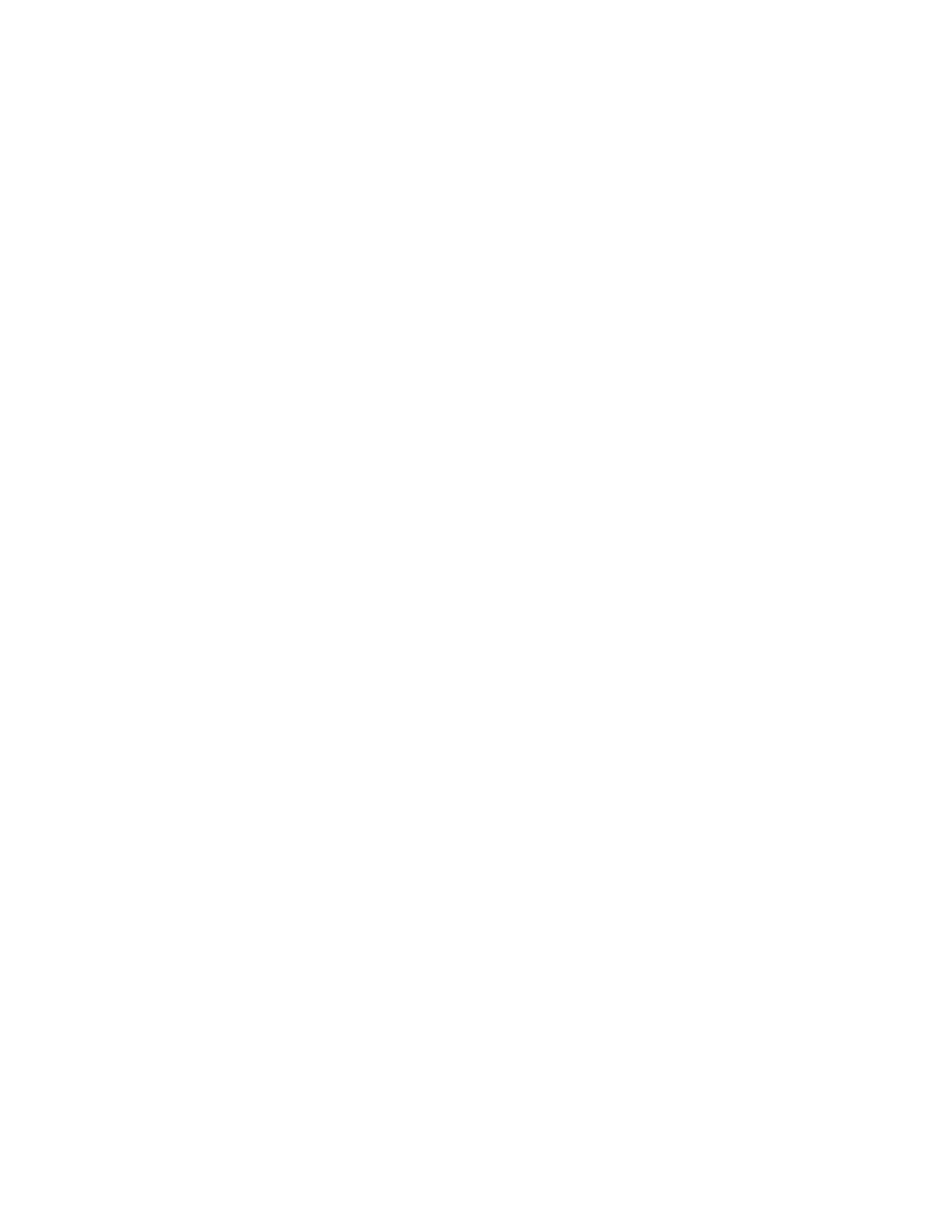
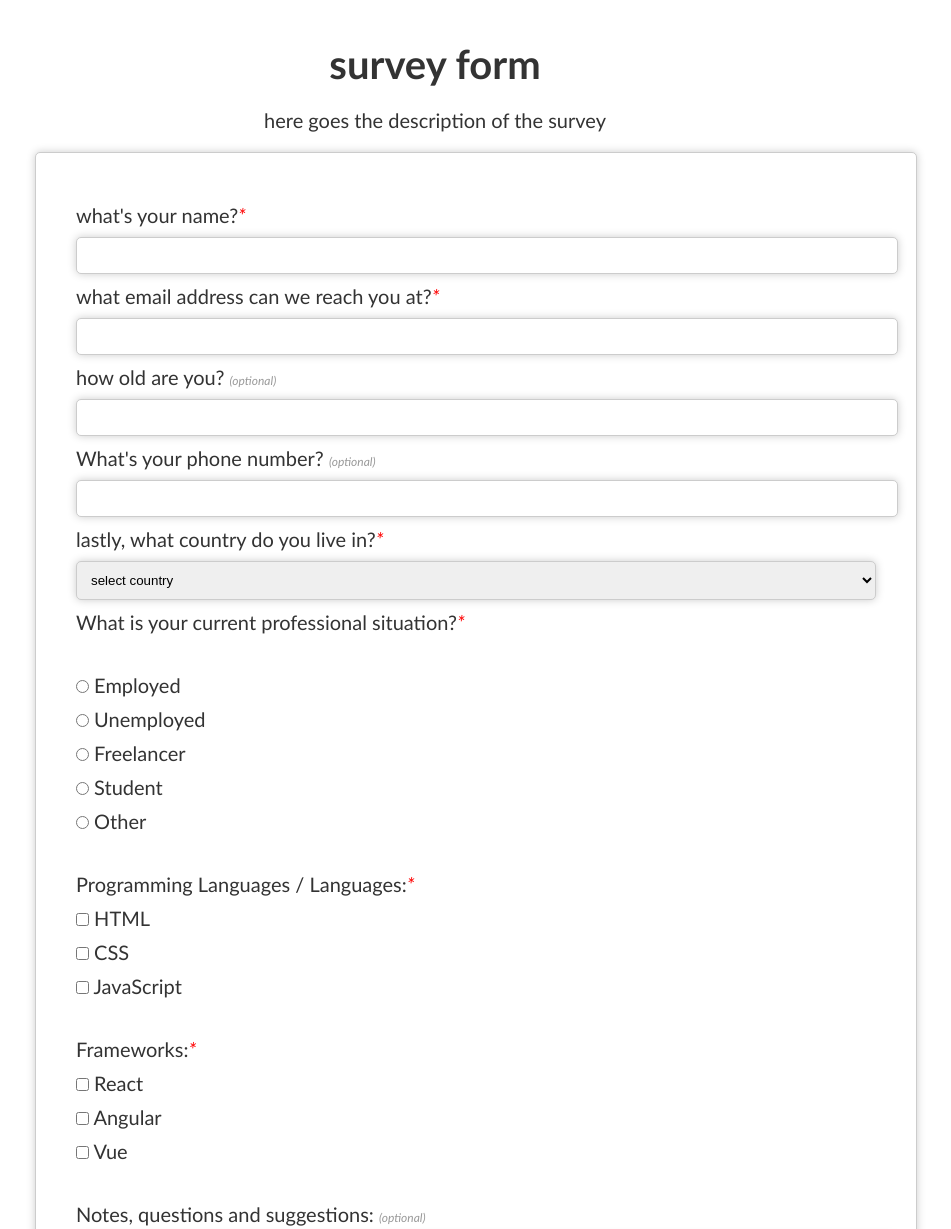
Before and after one commit to JVictor-CC/WebDesignResponsivo, a plain HTML site: page SurveyForm/index.html in a window 1280 px wide. Shown: the top 1229 px of the page, without its empty margins (205-1156 px from the left). Before the commit the page ends 800 px from the top, so only its background shows below. Drawn offline with Linux system fonts and the light colour scheme.

Commit message:
survey form

```diff
--- a/SurveyForm/index.html
+++ b/SurveyForm/index.html
@@ -4,11 +4,90 @@
     <meta charset="UTF-8">
     <meta http-equiv="X-UA-Compatible" content="IE=edge">
     <meta name="viewport" content="width=device-width, initial-scale=1.0">
-    <title>Document</title>
+    <title>Registration Form</title>
+    <link rel="stylesheet" href="style.css">
 </head>
 <body>
     <main id="container">
+        <h1 id="title">survey form</h1>
+        <p id="description">here goes the description of the survey</p>
 
+        <form action="" id="survey-form">
+            <label for="name" id="name-label">what's your name?<i class="red-asterisk">*</i></label>
+            <input type="text" name="name" id="name" required>
+
+            <br>
+
+            <label for="email" id="email-label">what email address can we reach you at?<i class="red-asterisk">*</i></label>
+            <input type="email" name="email" id="email" required>
+
+            <br>
+
+            <label for="age" id="age-label">
+                how old are you? <i class="optional">(optional)</i></label>
+            <input type="number" name="age" id="age" min="10" max="99">
+
+            <br>
+
+            <label for="number" id="number-label">What's your phone number? <i class="optional">(optional)</i> </label>
+            <input type="tel" name="number" id="number">
+
+            <br>
+
+            <label for="dropdown" id="country-label">lastly, what country do you live in?<i class="red-asterisk">*</i></label>
+            <select name="dropdown" id="dropdown">
+                <option disabled selected value="">select country</option>
+                <option value="australia">Australia</option>
+                <option value="brazil">Brazil</option>
+                <option value="canada">Canada</option>
+                <option value="usa">USA</option>
+                <option value="other">Other</option>
+            </select>
+
+            <br>
+
+            <label id="situation-label">What is your current professional situation?<i class="red-asterisk">*</i></label>
+            <br>
+
+            <label class="radio-labels" for="employed"><input type="radio" name="situation" id="employed" value="employed"> Employed</label>
+
+
+            <label class="radio-labels" for="unemployed"><input type="radio" name="situation" id="unemployed" value="unemployed"> Unemployed</label>
+
+
+            <label class="radio-labels" for="freelancer"><input type="radio" name="situation" id="freelancer" value="freelancer"> Freelancer</label>
+
+
+            <label class="radio-labels" for="student"><input  type="radio" name="situation" id="student" value="student"> Student</label>
+
+
+            <label class="radio-labels" for="other"><input type="radio" name="situation" id="other" value="other"> Other</label>
+
+            <br>
+
+            <label for="" id="languages-label">Programming Languages / Languages:<i class="red-asterisk">*</i></label>
+
+            <label class="checkbox-labels" for="html"><input type="checkbox" name="html" id="html" value="html"> HTML</label>
+
+            <label class="checkbox-labels" for="css"><input type="checkbox" name="css" id="css" value="css"> CSS</label>
+
+            <label class="checkbox-labels" for="javaScript"><input type="checkbox" name="javaScript" id="javaScript" value="javaScript"> JavaScript</label>
+
+            <br>
+
+            <label id="frameworks-label">Frameworks:<i class="red-asterisk">*</i></label>
+
+            <label class="checkbox-labels" for="react"><input type="checkbox" name="react" id="react" value="react"> React</label>
+
+            <label class="checkbox-labels" for="angular"><input type="checkbox" name="angular" id="angular" value="angular"> Angular</label>
+
+            <label class="checkbox-labels" for="vue"><input type="checkbox" name="vue" id="vue" value="vue"> Vue</label>
+
+            <br>
+
+            <label for="textarea" id="textarea-label">Notes, questions and suggestions: <i class="optional">(optional)</i></label>
+            <textarea name="textarea" id="textarea" cols="30" rows="10"></textarea>
+        </form>
     </main>
 </body>
 </html>
--- a/SurveyForm/style.css
+++ b/SurveyForm/style.css
@@ -0,0 +1,78 @@
+*{
+    margin: 0;
+    padding: 0;
+}
+
+body{
+    font-family: 'Trebuchet MS', 'Lucida Sans Unicode', 'Lucida Grande', 'Lucida Sans', Arial, sans-serif;
+    color: #333;
+    background: #fff;
+}
+
+#container{
+    width: 800px;
+    margin: auto;
+    padding: 20px;
+}
+
+#title{
+    margin: 20px;
+    font-size: 40px;
+    font-weight: bold;
+    text-align: center;
+}
+
+#description{
+    margin: 20px;
+    font-size: 20px;
+    text-align: center;
+}
+
+#survey-form{
+    width: 100%;
+    margin: 20px auto;
+    padding: 40px;
+    background: #fff;
+    border: 1px solid #ccc;
+    border-radius: 5px;
+    box-shadow: 0 0 8px #ccc;
+}
+
+#name-label, #email-label, #number-label, #country-label, #age-label, #newsletter-label, #situation-label, #frameworks-label, #languages-label, #textarea-label{
+    display: block;
+    font-size: 20px;
+    margin: 10px 0;
+}
+
+#name, #email, #age, #number, textarea, select{
+    width: 100%;
+    padding: 10px;
+    border: 1px solid #ccc;
+    border-radius: 5px;
+    box-shadow: 0 0 8px #ccc;
+}
+
+.radio-labels{
+    display: block;
+    font-size: 20px;
+    margin: 10px 0;
+}
+
+.radio-labels input{
+
+}
+
+.checkbox-labels{
+    display: block;
+    font-size: 20px;
+    margin: 10px 0;
+}
+
+.red-asterisk{
+    color: red;
+}
+
+.optional{
+    font-size: 12px;
+    color: #999;
+}
```
